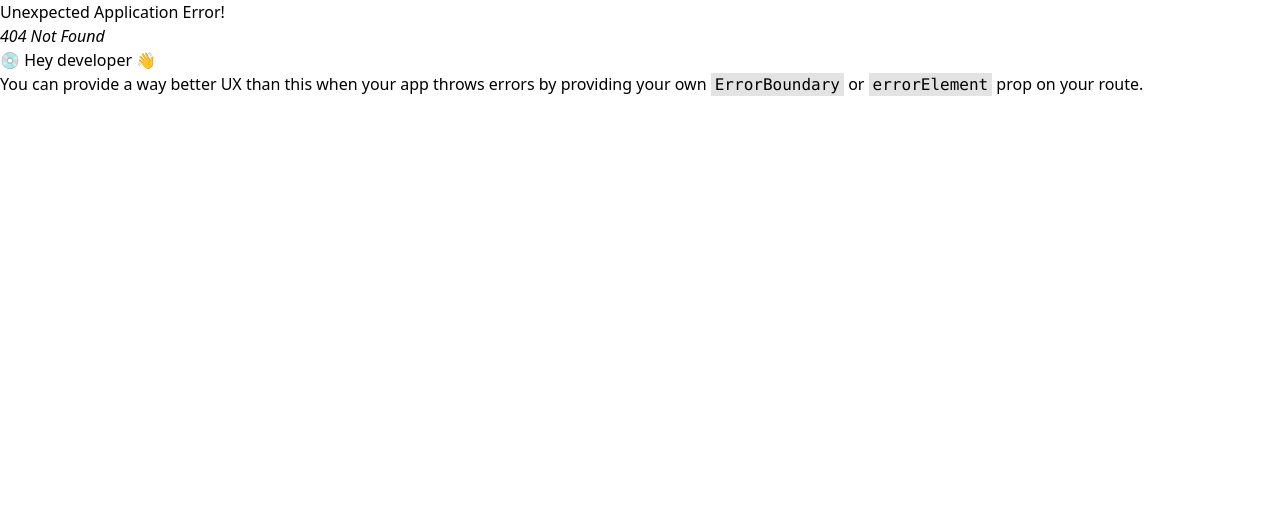
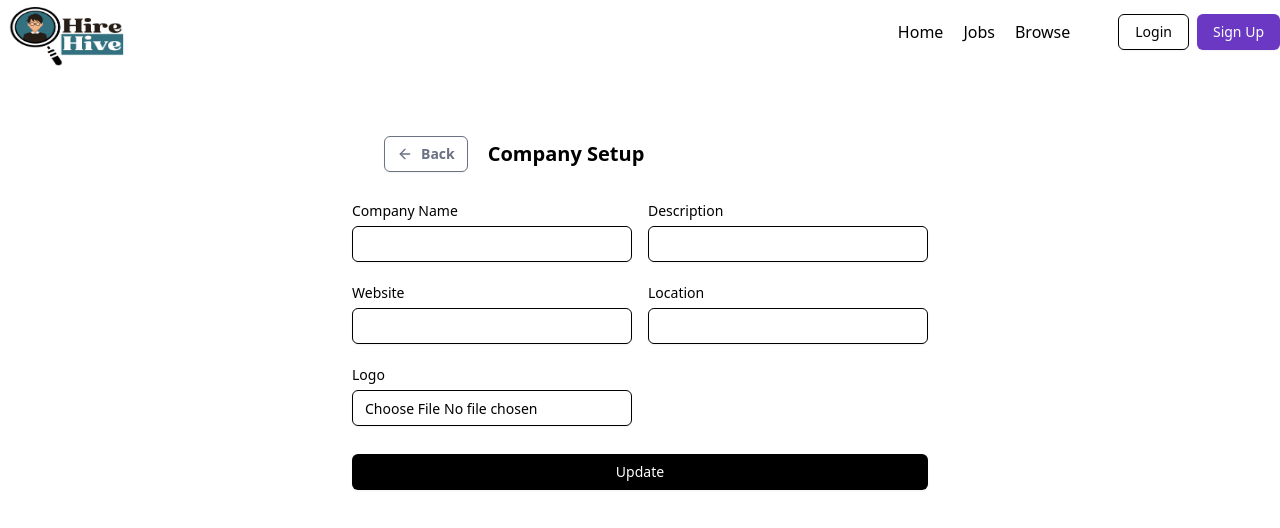
Before and after one commit to Abhi-Ptdr/Job-Portal, a React (Vite) app in the folder frontend/: page /admin/companies/1 in a window 1280 px wide. Before the commit this address had no page. Shown: the top 528 px of the page. Built offline with nearby package versions, Linux system fonts and the light colour scheme.

Commit message:
Add CompanySetup component for editing company details and integrate file(logo) upload functionality

```diff
--- a/frontend/src/App.jsx
+++ b/frontend/src/App.jsx
@@ -8,6 +8,7 @@
 import JobDescription from './components/JobDescription'
 import Companies from './components/admin/Companies'
 import CompanyCreate from './components/admin/CompanyCreate'
+import CompanySetup from './components/admin/CompanySetup'
 
 const appRouter = createBrowserRouter([
   // Routes for student login
@@ -48,6 +49,10 @@
   {
     path:'/admin/companies/create',
     element:<CompanyCreate/>
+  },
+  {
+    path:'/admin/companies/:id',
+    element:<CompanySetup/>
   }
 
 ])
--- a/frontend/src/components/admin/CompaniesTable.jsx
+++ b/frontend/src/components/admin/CompaniesTable.jsx
@@ -18,6 +18,7 @@
                     </TableRow>
                 </TableHeader>
                 <TableBody>
+                    <TableRow>
                         <TableCell>
                             <Avatar>
                                 <AvatarImage src="https://www.shutterstock.com/image-vector/circle-line-simple-design-logo-600nw-2174926871.jpg" />
@@ -38,6 +39,7 @@
                                 </PopoverContent>
                             </Popover>
                         </TableCell>
+                    </TableRow>
                 </TableBody>
             </Table>
         </div>
--- /dev/null
+++ b/frontend/src/components/admin/CompanySetup.jsx
@@ -0,0 +1,141 @@
+import React, { useState } from 'react'
+import Navbar from '../shared/Navbar'
+import { Button } from '../ui/button'
+import { ArrowLeft, Loader2 } from 'lucide-react'
+import { Label } from '../ui/label'
+import { Input } from '../ui/input'
+import axios from 'axios'
+import { COMPANY_API_END_POINT } from '@/utils/constant'
+import { useNavigate, useParams } from 'react-router-dom'
+import { toast } from 'sonner'
+
+function CompanySetup() {
+
+  const [input, setInput] = useState({
+    name: "",
+    description: "",
+    website: "",
+    location: "",
+    file: null
+  });
+
+  const [loading, setLoading] = useState(false);
+  const params = useParams();
+  const navigate = useNavigate();
+
+  const changeEventHandler = (e) => {
+    setInput({ ...input, [e.target.name]: e.target.value });  //... spread operator means input remains as it was and aditional changes are added if there is any
+  }
+
+  const changeFileHandler = (e) => {
+    const file = e.target.files?.[0];
+    setInput({ ...input, file });
+  }
+
+  const submitHandler = async (e) => {
+    e.preventDefault();         //to prevent reloading/refreshing of page on submit
+    const formData = new FormData();
+    formData.append('name', input.name);
+    formData.append('description', input.description);
+    formData.append('website', input.website);
+    formData.append('location', input.location);
+    if (input.file) {
+      formData.append('file', input.file);
+    }
+    try {
+      setLoading(true);
+      const companyId = params.id;
+      const res = await axios.put(`${COMPANY_API_END_POINT}/update/${companyId}`, formData, {
+        headers: {
+          'Content-Type': 'multipart/form-data'
+        },
+        withCredentials: true
+      });
+
+      if (res?.data?.success) {
+        toast.success(res.data.message);
+        navigate('/admin/companies');
+      }
+
+    } catch (error) {
+      console.log(error);
+      toast.error(error.response.data.message);
+
+    } finally {
+      setLoading(false);
+    }
+  }
+
+  return (
+    <div>
+      <Navbar />
+      <div className='max-w-xl mx-auto my-10'>
+        <form onSubmit={submitHandler}>
+          <div className='flex items-center gap-5 p-8'>
+            <Button onClick={() => navigate('/admin/companies')} className='flex items-center gap-2 text-gray-500 font-semibold' variant='outline'>
+              <ArrowLeft />
+              <span>Back</span>
+            </Button>
+            <h1 className='font-bold text-xl'>Company Setup</h1>
+          </div>
+          <div className='grid grid-cols-2 gap-4'>
+            <div>
+              <Label>Company Name</Label>
+              <Input
+                className='my-2'
+                type='text'
+                name='name'
+                value={input.name}  //here input is usestate varible
+                onChange={changeEventHandler}
+              />
+            </div>
+            <div>
+              <Label>Description</Label>
+              <Input
+                className='my-2'
+                type='text'
+                name='description'
+                value={input.description}
+                onChange={changeEventHandler}
+              />
+            </div>
+            <div>
+              <Label>Website</Label>
+              <Input
+                className='my-2'
+                type='text'
+                name='website'
+                value={input.website}
+                onChange={changeEventHandler}
+              />
+            </div>
+            <div>
+              <Label>Location</Label>
+              <Input
+                className='my-2'
+                type='text'
+                name='location'
+                value={input.location}
+                onChange={changeEventHandler}
+              />
+            </div>
+            <div>
+              <Label>Logo</Label>
+              <Input
+                className='my-2'
+                type='file'
+                accept='image/*'  //this means all image extantions are allowed jpg, png etc
+                onChange={changeFileHandler}
+              />
+            </div>
+          </div>
+          {
+            loading ? <Button className='w-full bg-black text-white mt-5'><Loader2 className='mr-2 h-4 w-4 animate-spin' />Please wait</Button> : <Button type="submit" className="w-full bg-black text-white mt-5">Update</Button>
+          }
+        </form>
+      </div>
+    </div>
+  )
+}
+
+export default CompanySetup
```
Also changed, not shown: 1 other file (tests, documents, lock files or other folders). Lines whose indentation alone changed are shown as unchanged.
